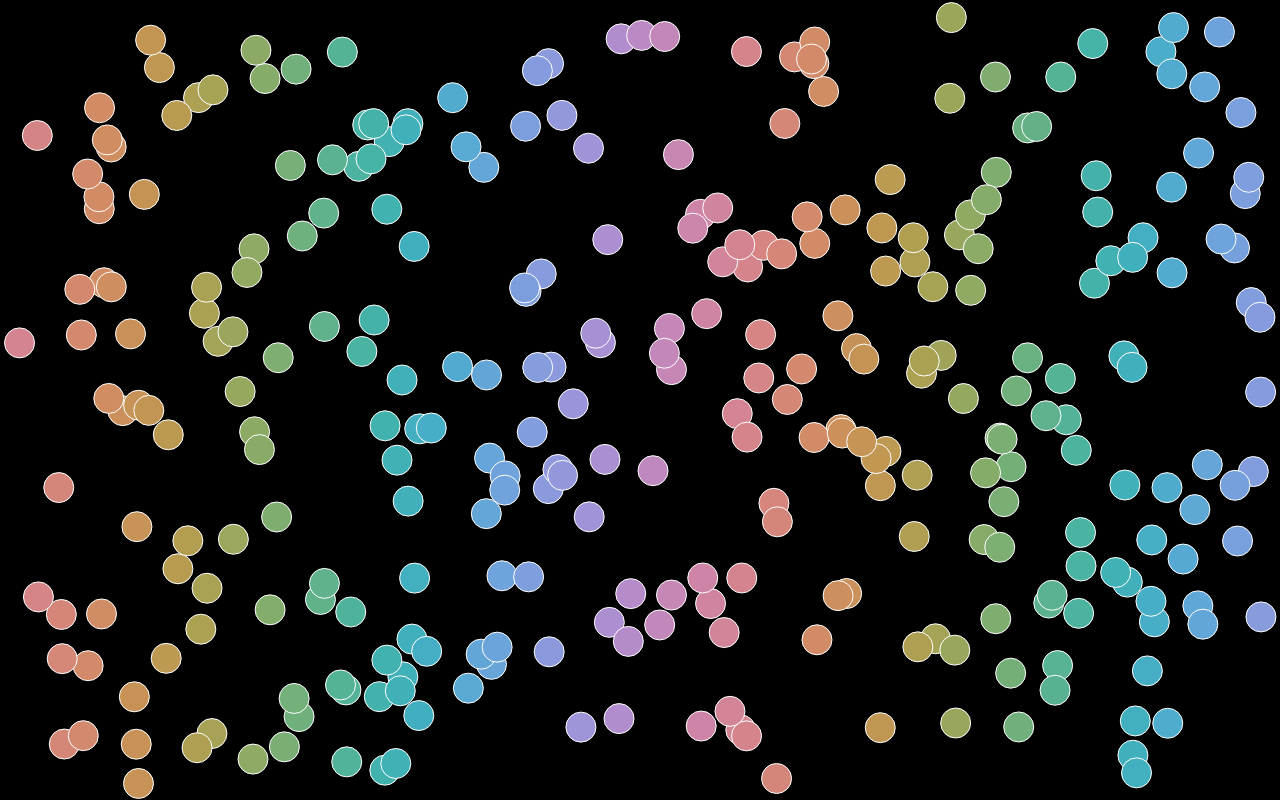
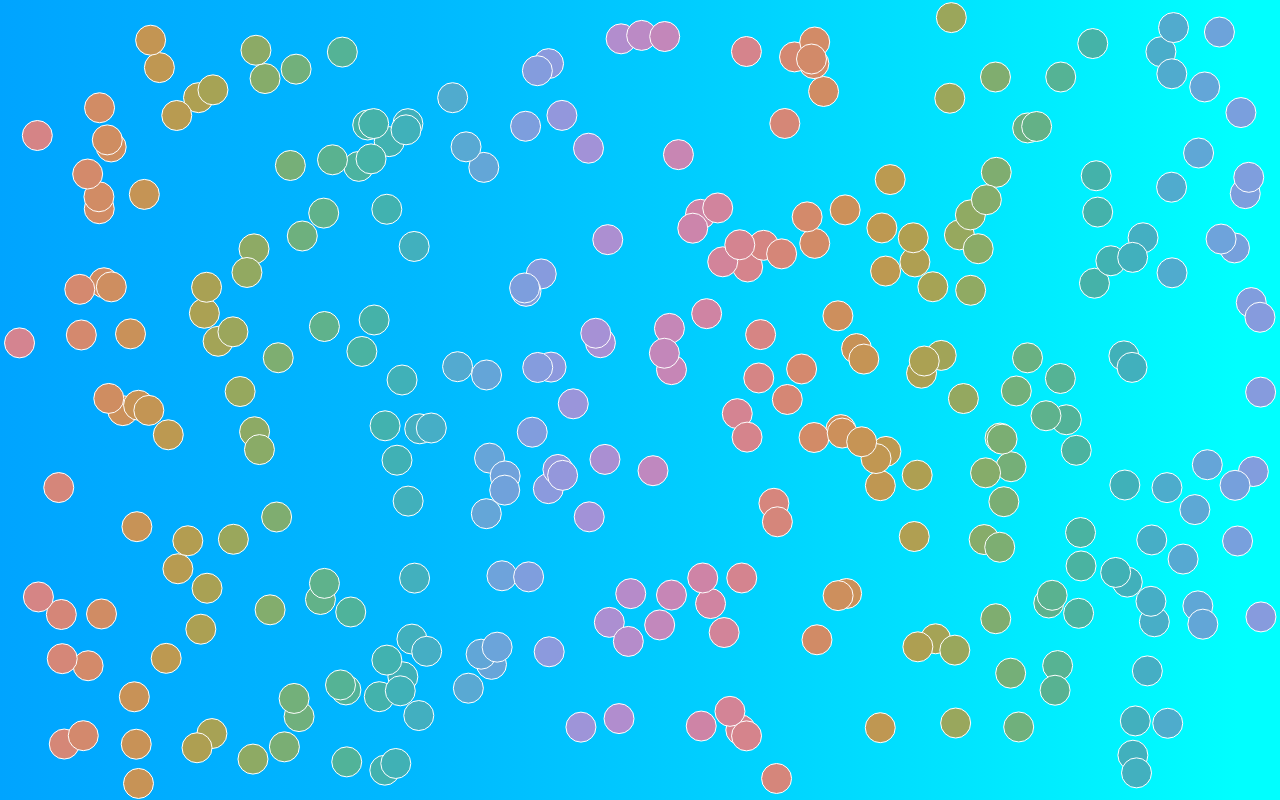
Before and after one commit to DevinCLane/olive-ice-cream, a plain HTML site: page index.html in a window 1280 px wide. Drawn offline with Linux system fonts and the light colour scheme.

Commit message:
gradient background

```diff
--- a/script.js
+++ b/script.js
@@ -5,7 +5,6 @@ const canvas = document.getElementById("canvas");
 const ctx = canvas.getContext("2d");
 canvas.width = window.innerWidth;
 canvas.height = window.innerHeight;
-
 // draws individual particles
 class Particle {
     constructor(effect) {
--- a/style.css
+++ b/style.css
@@ -4,7 +4,12 @@
     box-sizing: border-box;
 }
 #canvas {
-    background: black;
+    background: linear-gradient(
+        90deg,
+        oklch(70% 0.4 235),
+        60%,
+        oklch(90% 0.2 200)
+    );
     position: absolute;
     top: 0;
     left: 0;
```
